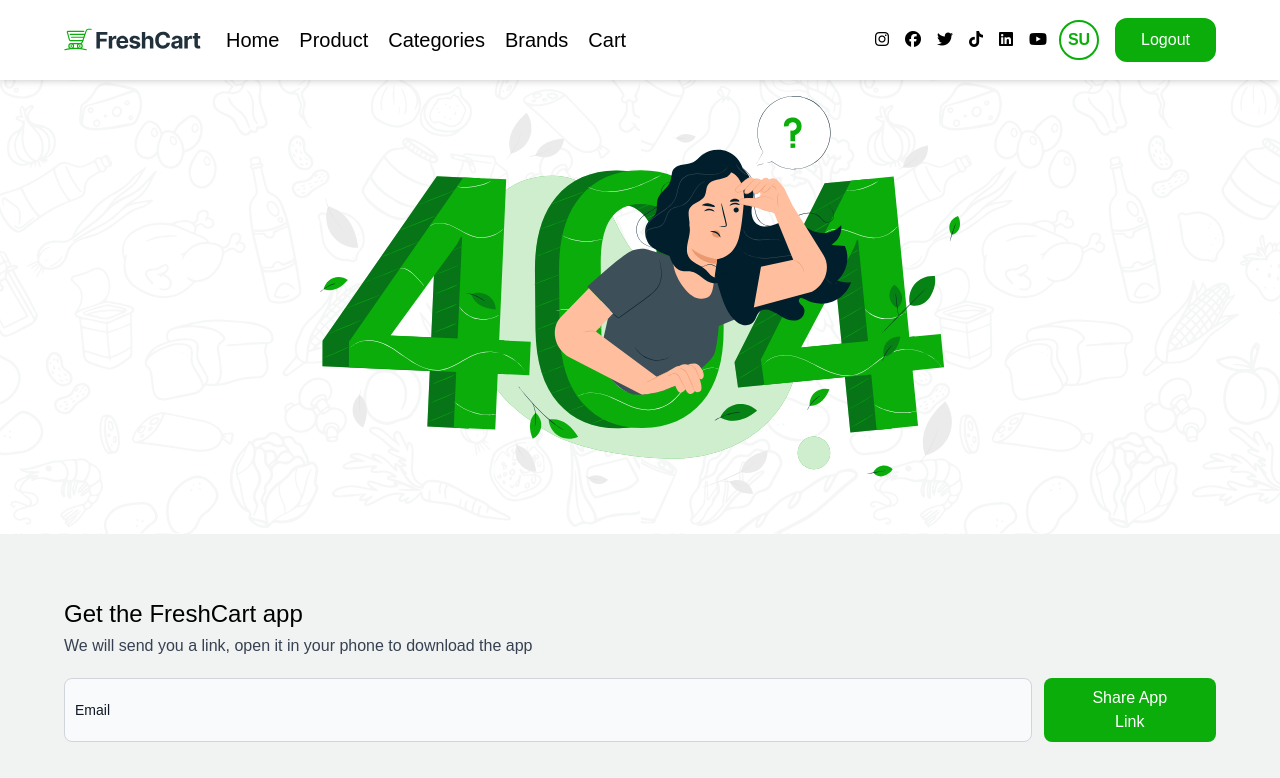
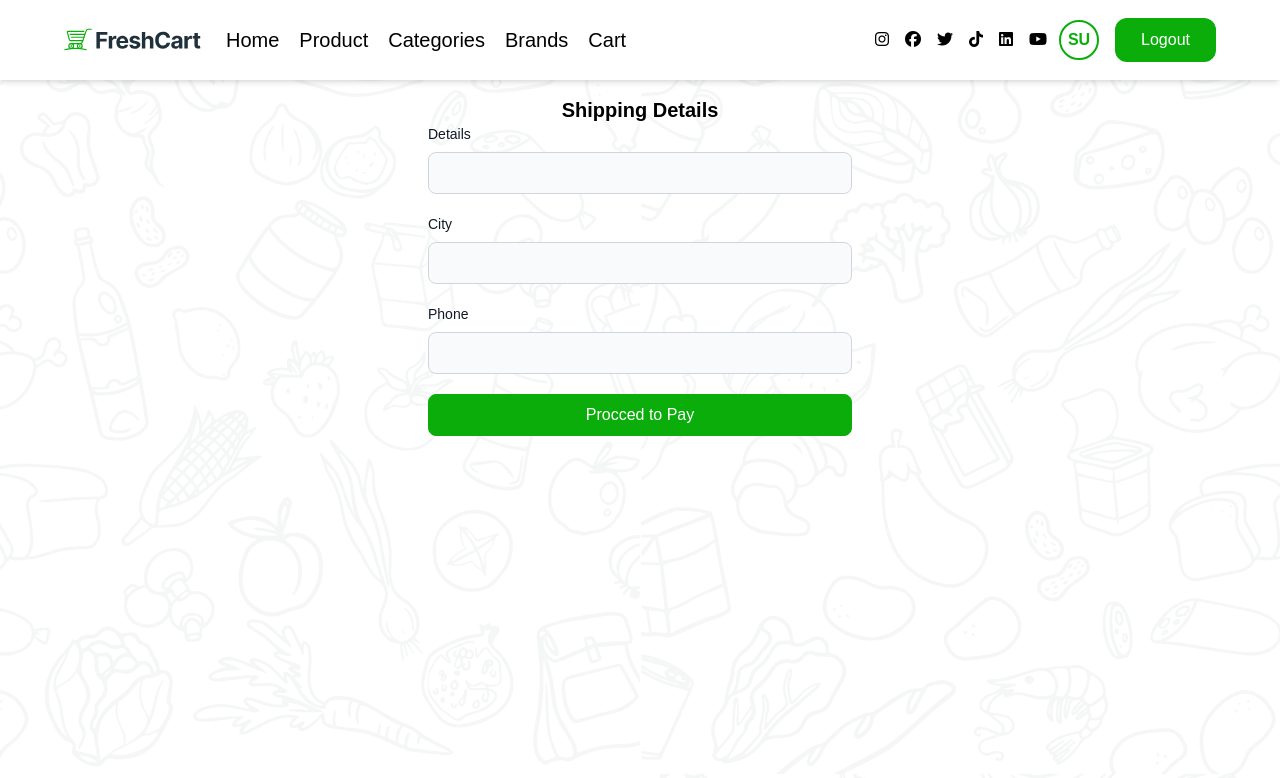
Before and after one commit to mohamedsarwat5/reapp, a React (Vite) app: page /shipping/1 in a window 1280 px wide. Shown: the top 778 px of the page. Built offline with nearby package versions, Linux system fonts and the light colour scheme; sample sign-in values are in the browser's storage; a web font is replaced by a local one; what @heroui/react would draw is missing.

Commit message:
fix shipping

```diff
--- a/src/App.jsx
+++ b/src/App.jsx
@@ -22,7 +22,7 @@ import { HeroUIProvider } from "@heroui/react";
 import WishList from "./components/WishList/WishList";
 
 import AllOrders from "./components/AllOrders/AllOrders";
-import ShippingAddress from "./components/shippingAddress/shippingAddress";
+import Shipping from "./components/Shipping/Shipping";
 
 
 
@@ -45,10 +45,10 @@ export default function App() {
                     ),
                 },
                 {
-                    path: "ShippingAddress/:id",
+                    path: "shipping/:id",
                     element: (
                         <ProtectedRouting>
-                            <ShippingAddress></ShippingAddress>
+                            <Shipping />
                         </ProtectedRouting>
                     ),
                 },
--- a/src/components/Cart/Cart.jsx
+++ b/src/components/Cart/Cart.jsx
@@ -163,7 +163,7 @@ export default function Cart() {
                                 </tr>
                             </tfoot>
                         </table>
-                        <Link to={`/ShippingAddress/`+cartdetails?.cartId} className='bg-active py-2 px-5 text-white rounded-md mx-auto block w-6/12 lg:w-10/12 text-center capitalize'><i className='fa-brands fa-cc-visa'></i> pay now</Link>
+                        <Link to={`/shipping/`+cartdetails?.cartId} className='bg-active py-2 px-5 text-white rounded-md mx-auto block w-6/12 lg:w-10/12 text-center capitalize'><i className='fa-brands fa-cc-visa'></i> pay now</Link>
                     </div>
 
 
--- a/src/components/ShippingAddress/ShippingAddress.jsx
+++ b/src/components/Shipping/Shipping.jsx
@@ -4,7 +4,7 @@ import React, { useContext, useState } from 'react'
 import { useParams } from 'react-router-dom'
 import { AuthContext } from '../../Context/AuthContextProvider'
 
-export default function ShippingAddress() {
+export default function Shipping() {
     const { token } = useContext(AuthContext)
     const [loading, setLoading] = useState(false)
     const { id } = useParams()
@@ -33,7 +33,6 @@ export default function ShippingAddress() {
         initialValues,
         onSubmit: handlePay
     })
-
     return (
         <div className='min-h-screen'>
             <h2 className='mt-24 text-center font-semibold text-xl'>Shipping Details</h2>
@@ -54,7 +53,7 @@ export default function ShippingAddress() {
                     {formikPay.touched.phone && formikPay.errors.phone ? <p className='text-red-700'>{formikPay.errors.phone}</p> : ''}
                 </div>
                 <button disabled={loading} className={`${loading ? "bg-active/75 cursor-not-allowed" : "bg-active border-active hover:bg-transparent hover:text-active border"} mt-3 w-full px-6 py-2 text-white border-1  rounded-lg duration-150 border-active hover:bg-transparent hover:text-active border flex justify-center items-center `}>
-                    {loading ? (<span className='w-6 h-6 bg-transparent block  border-2 border-white border-b-transparent animate-spin rounded-full'> </span>) : ( <span>Procced to Pay</span>)}
+                    {loading ? (<span className='w-6 h-6 bg-transparent block  border-2 border-white border-b-transparent animate-spin rounded-full'> </span>) : (<span>Procced to Pay</span>)}
                 </button>
             </form>
         </div>
```
